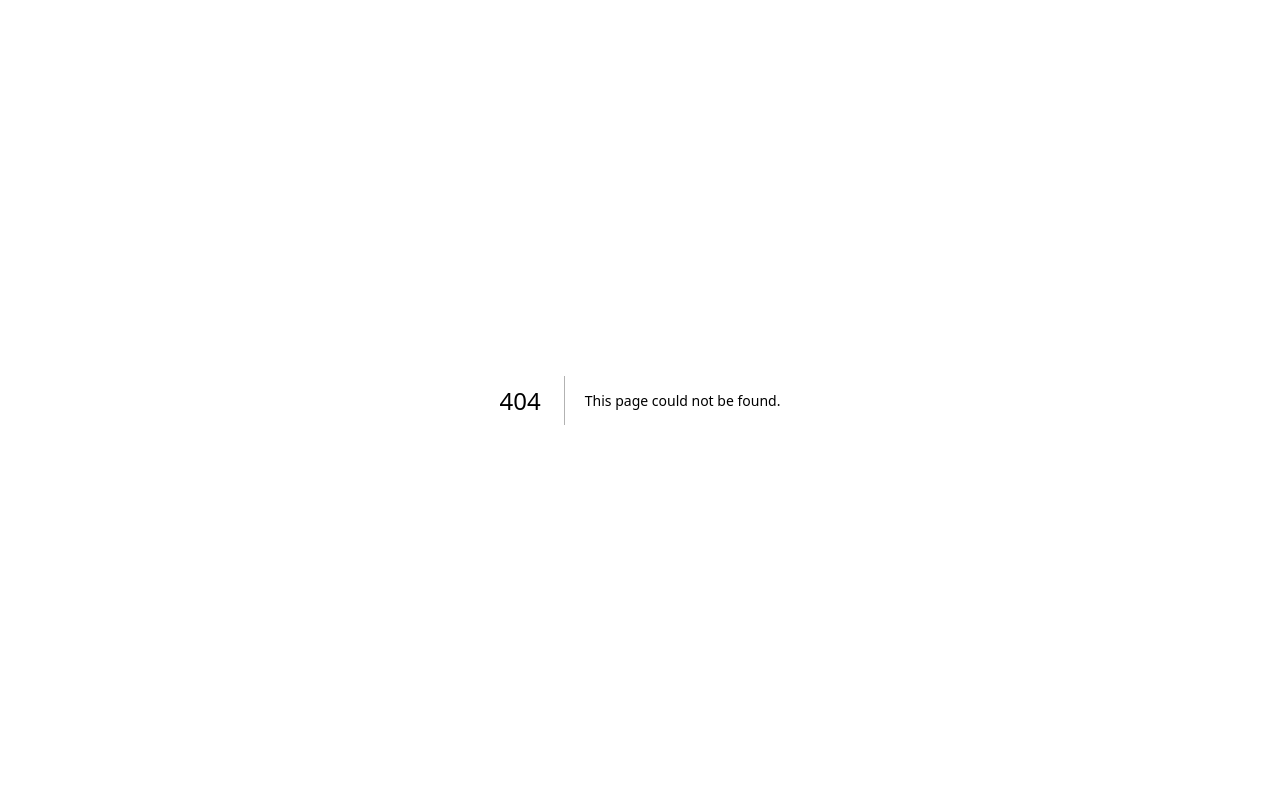
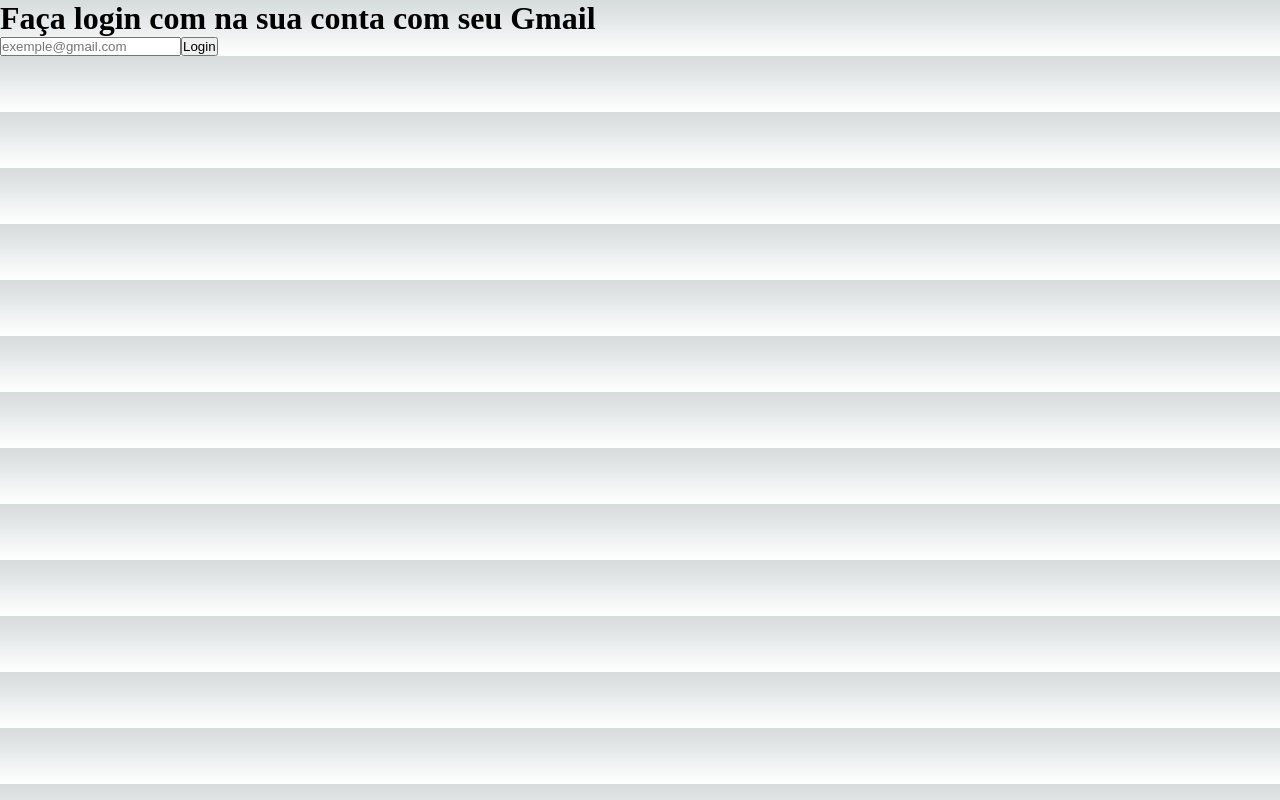
Before and after one commit to ricardosousabr/unit-test, a Next.js app: page /login in a window 1280 px wide. Before the commit this address had no page. Built offline with nearby package versions, Linux system fonts and the light colour scheme.

Commit message:
feat: add form login

```diff
--- a/pages/information/index.js
+++ b/pages/information/index.js
@@ -17,7 +17,8 @@
         </ul>
       </div>
       <div>
-        <Link class="link" href="/about">click</Link>
+        <Link className='link' href="/about">click</Link>
+        <Link className='link' href="/contact">click</Link>
       </div>
     </>
   )
--- /dev/null
+++ b/pages/login/index.js
@@ -0,0 +1,20 @@
+export default function Login() {
+
+  return(
+    <>
+      <div>
+        <h1>
+          Faça login com na sua conta com seu Gmail
+        </h1>
+      </div>
+      <div>
+        <div>
+          <form>
+            <input placeholder="exemple@gmail.com" type="text" />
+            <button>Login</button>
+          </form>
+        </div>
+      </div>
+    </>
+  )
+}
```
Also changed, not shown: 1 other file (tests, documents, lock files or other folders).
